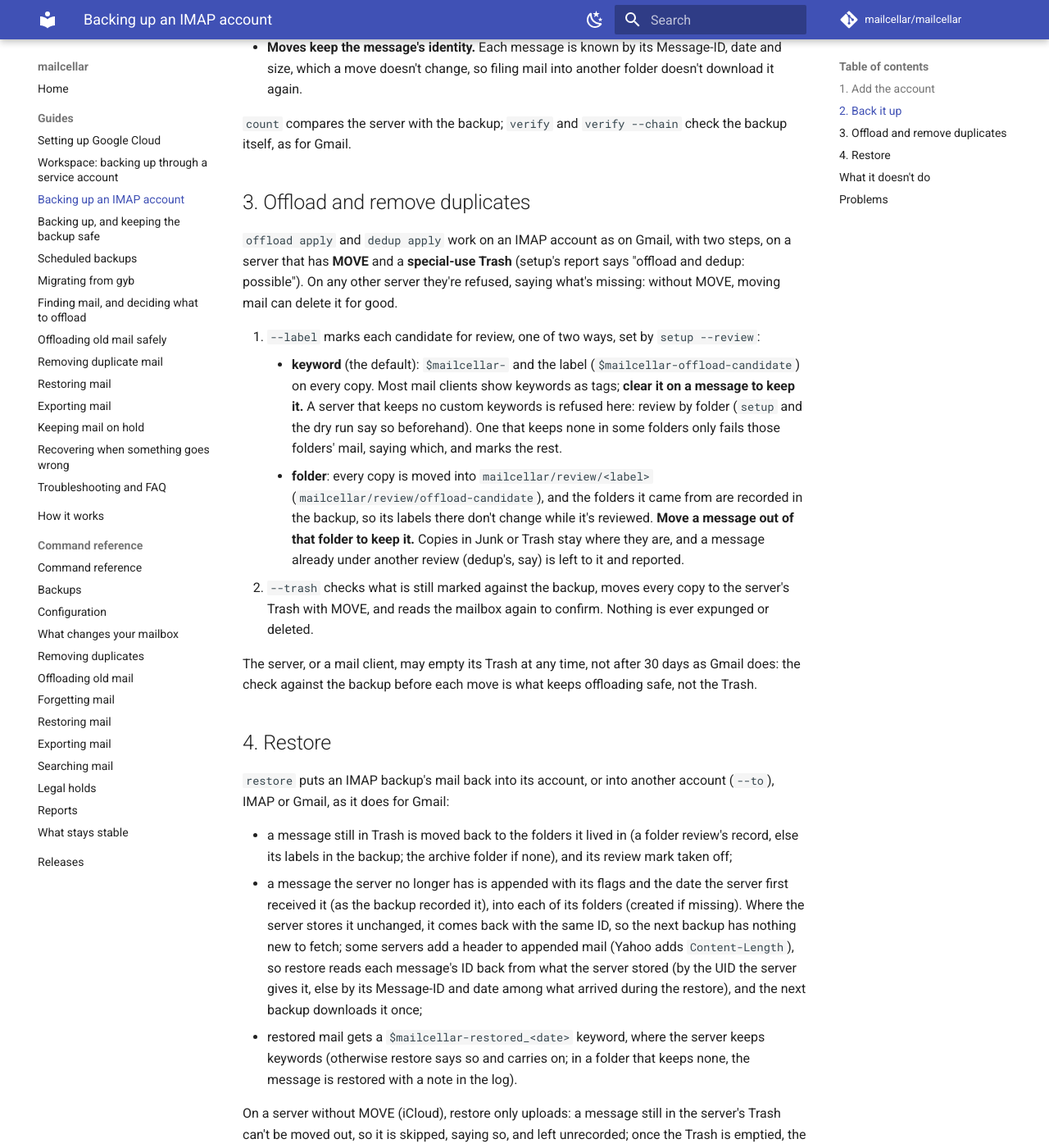
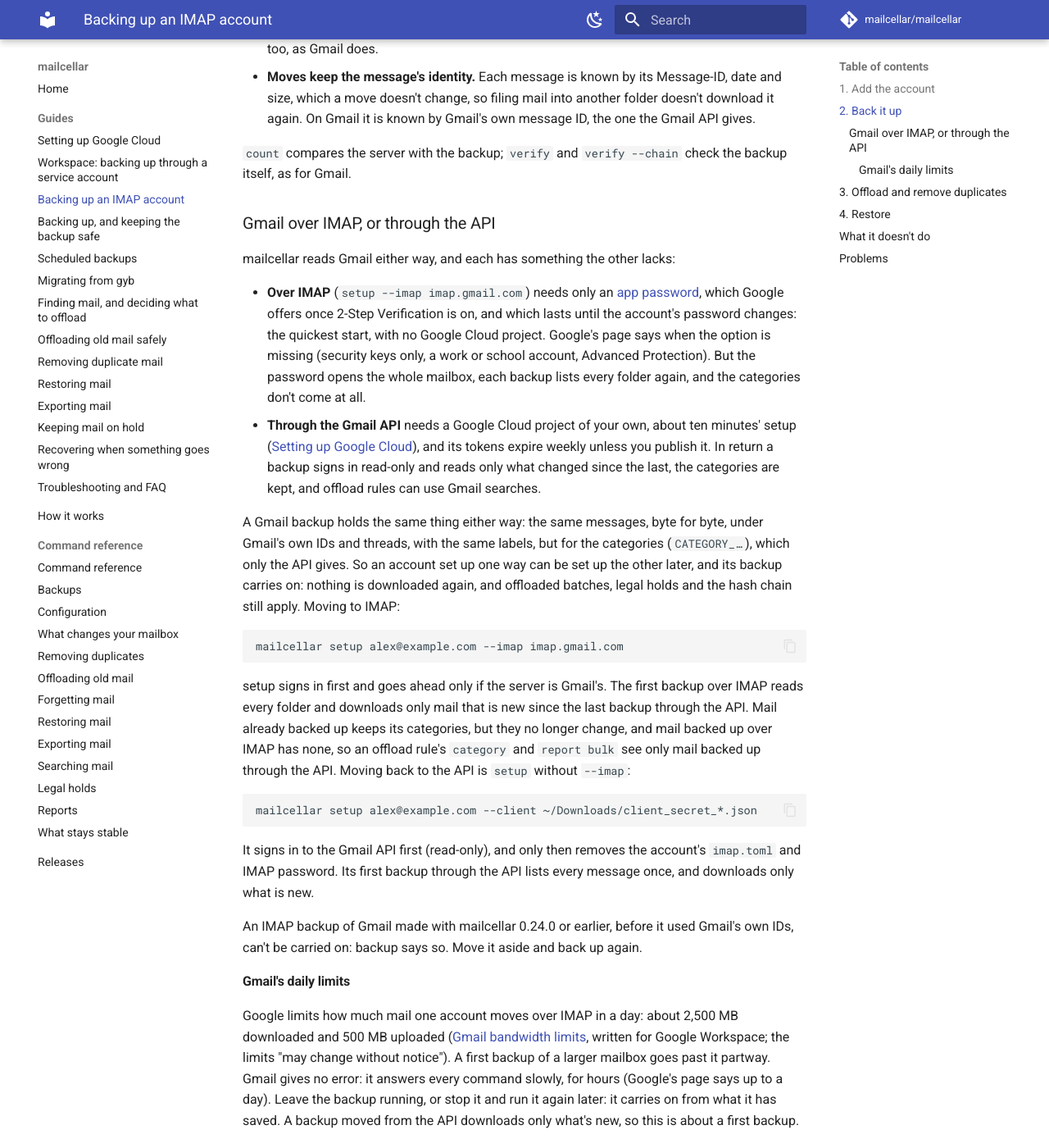
Before and after one commit to mailcellar/mailcellar, an MkDocs documentation site: the page built from docs/guide/imap.md, in a window 1280 px wide and 1400 px high, scrolled down 2772 px. Shown: the whole window at 82% size. Built offline with MkDocs 1.6.1 and Material for MkDocs 9.7.7, drawn with Linux system fonts in a browser that asks for light colours; comment, search, counter and statistics services are not loaded; some of the changed text lies outside the part shown.

Commit message:
docs(imap): Gmail over IMAP as the quick start, one backup either way
The README's quick start now offers an app password as the quickest way
in for Gmail. The IMAP guide says what each way lacks (over IMAP: the
categories, a read-only sign-in, reading only what changed; through the
API: a Cloud project and weekly tokens until published) and how an
account moves between the two with setup, keeping its backup; the
README, the Google Cloud guide and the reference's setup section point
there.

The FAQ's "Why not IMAP, or Google Takeout?" argued for the API over
IMAP, which no longer holds, and a setup choice doesn't belong on the
troubleshooting page: it becomes "Why not Google Takeout?", and its
point about tools that keep Gmail's folders as folders moves to the
comparison with mbsync and OfflineIMAP.

Gmail limits IMAP to about 2,500 MB of downloads and 500 MB of uploads a
day, which a first backup of a large mailbox goes past: the IMAP guide
gives Google's figures (linked), what that looks like (slow answers, no
error) and what to do, with a line in the FAQ's answer on slow runs and
in the restore guide.

What stays stable now says an IMAP backup of Gmail holds Gmail's own
IDs, as through the API, rather than mailcellar's.

Co-Authored-By: Claude Opus 5.5 <noreply@anthropic.com>

````diff
--- a/docs/guide/imap.md
+++ b/docs/guide/imap.md
@@ -53,7 +53,7 @@ provider's account settings and give that to `setup`.
 | iCloud Mail | `imap.mail.me.com` | `--username` with the part of the address before `@` (Apple: the full address if that fails); it has no MOVE, so offload and dedup are refused and restore only uploads |
 | Yahoo Mail | `imap.mail.yahoo.com` | it keeps no custom keywords: add `--review folder` to offload |
 | Fastmail | `imap.fastmail.com` | not yet tried with mailcellar |
-| Gmail | `imap.gmail.com` | an app password needs no Google Cloud project and doesn't expire, but opens the whole mailbox; the Gmail API (`setup` without `--imap`) can sign in read-only, reads only what changed, and keeps Important, the categories and Gmail searches in offload rules. Over IMAP, archived mail with no label is read from All Mail; after a first backup of a large mailbox, Gmail may answer IMAP slowly for a while |
+| Gmail | `imap.gmail.com` | the quickest start: no Google Cloud project, only an app password (needs 2-Step Verification); [compared with the API](#gmail-over-imap-or-through-the-api). Gmail limits IMAP to about 2,500 MB of downloads a day, so a first backup of a larger mailbox slows partway ([Gmail's daily limits](#gmails-daily-limits)) |
 
 Outlook.com and Microsoft 365 want OAuth over IMAP (XOAUTH2), which
 mailcellar doesn't do yet, so they aren't supported: `setup` refuses an
@@ -100,9 +100,11 @@ includes the account like any other, with no token to renew.
 What the backup keeps, in gyb's layout, as for Gmail:
 
 - **Folders become labels.** INBOX, and the server's Sent and Drafts
-  folders, become `INBOX`, `SENT` and `DRAFT`; other folders keep their
-  names, with `/` for nesting (`Projects/2026`). A message in two
-  folders is backed up once, with both labels.
+  folders, become `INBOX`, `SENT` and `DRAFT` (and Gmail's Important
+  `IMPORTANT`); other folders keep their names, with `/` for nesting
+  (`Projects/2026`). A message in two folders is backed up once, with
+  both labels. On Gmail the labels are Gmail's own, read with each
+  message, so a label you hide from IMAP is kept too.
 - **Flags:** an unread message gets `UNREAD`, a flagged one `STARRED`.
 - **A folder of all mail** (Gmail's All Mail, flagged `\All`) repeats
   the others and is left out, except on Gmail, where archived mail with
@@ -110,13 +112,81 @@ What the backup keeps, in gyb's layout, as for Gmail:
   gets no label, as through the Gmail API.
 - **Junk and Trash** are left out, as Spam and Trash are for Gmail. A
   message already backed up that moves to Trash stays in the backup,
-  labelled `TRASH`.
+  labelled `TRASH`; on Gmail it keeps its other labels too, as Gmail
+  does.
 - **Moves keep the message's identity.** Each message is known by its
   Message-ID, date and size, which a move doesn't change, so filing mail
-  into another folder doesn't download it again.
+  into another folder doesn't download it again. On Gmail it is known by
+  Gmail's own message ID, the one the Gmail API gives.
 
 `count` compares the server with the backup; `verify` and
 `verify --chain` check the backup itself, as for Gmail.
+
+### Gmail over IMAP, or through the API
+
+mailcellar reads Gmail either way, and each has something the other
+lacks:
+
+- **Over IMAP** (`setup --imap imap.gmail.com`) needs only an
+  [app password](https://support.google.com/accounts/answer/185833),
+  which Google offers once 2-Step Verification is on, and which lasts
+  until the account's password changes: the quickest start, with no
+  Google Cloud project. Google's page says when the option is missing
+  (security keys only, a work or school account, Advanced Protection).
+  But the password opens the whole mailbox, each backup lists every
+  folder again, and the categories don't come at all.
+- **Through the Gmail API** needs a Google Cloud project of your own,
+  about ten minutes' setup ([Setting up Google Cloud](google-cloud.md)),
+  and its tokens expire weekly unless you publish it. In return a backup
+  signs in read-only and reads only what changed since the last, the
+  categories are kept, and offload rules can use Gmail searches.
+
+A Gmail backup holds the same thing either way: the same messages, byte
+for byte, under Gmail's own IDs and threads, with the same labels, but
+for the categories (`CATEGORY_…`), which only the API gives. So an
+account set up one way can be set up the other later, and its backup
+carries on: nothing is downloaded again, and offloaded batches, legal
+holds and the hash chain still apply. Moving to IMAP:
+
+```bash
+mailcellar setup alex@example.com --imap imap.gmail.com
+```
+
+setup signs in first and goes ahead only if the server is Gmail's. The
+first backup over IMAP reads every folder and downloads only mail that
+is new since the last backup through the API. Mail already backed up
+keeps its categories, but they no longer change, and mail backed up
+over IMAP has none, so an offload rule's `category` and `report bulk`
+see only mail backed up through the API. Moving back to the API is
+`setup` without `--imap`:
+
+```bash
+mailcellar setup alex@example.com --client ~/Downloads/client_secret_*.json
+```
+
+It signs in to the Gmail API first (read-only), and only then removes the
+account's `imap.toml` and IMAP password. Its first backup through the API
+lists every message once, and downloads only what is new.
+
+An IMAP backup of Gmail made with mailcellar 0.24.0 or earlier, before
+it used Gmail's own IDs, can't be carried on: backup says so. Move it
+aside and back up again.
+
+#### Gmail's daily limits
+
+Google limits how much mail one account moves over IMAP in a day: about
+2,500 MB downloaded and 500 MB uploaded
+([Gmail bandwidth limits](https://knowledge.workspace.google.com/admin/gmail/gmail-bandwidth-limits),
+written for Google Workspace; the limits "may change without notice").
+A first backup of a larger mailbox goes past it partway. Gmail gives no
+error: it answers every command slowly, for hours (Google's page says
+up to a day). Leave the backup running, or stop it and run it again
+later: it carries on from what it has saved. A backup moved from the
+API downloads only what's new, so this is about a first backup.
+
+A restore into Gmail over IMAP uploads, so a selection larger than
+about 500 MB is better restored over several days with `--limit`, or
+through the API.
 
 ## 3. Offload and remove duplicates
 
@@ -170,6 +240,10 @@ another account (`--to`), IMAP or Gmail, as it does for Gmail:
   server keeps keywords (otherwise restore says so and carries on; in a
   folder that keeps none, the message is restored with a note in the log).
 
+Into Gmail over IMAP, Google allows about 500 MB of uploads a day
+([Gmail's daily limits](#gmails-daily-limits)): restore a large
+selection over several days with `--limit`.
+
 On a server without MOVE (iCloud), restore only uploads: a message still
 in the server's Trash can't be moved out, so it is skipped, saying so,
 and left unrecorded; once the Trash is emptied, the next restore appends
@@ -187,8 +261,9 @@ restored into an IMAP account has its labels made folders (INBOX and the
 server's Sent and Drafts for Gmail's own, a folder per user label,
 matched whatever its case and nested at `/` only; archived mail into the
 folder the server marks as its archive, All Mail on Gmail, else Archive), unread
-and starred as flags, and Important and the categories left out; an
-IMAP backup restored into Gmail has its folders made labels. A message
+and starred as flags, and Important (except into Gmail's own Important
+folder) and the categories left out; an IMAP backup restored into Gmail
+has its folders made labels. A message
 filed under several labels goes into each of those folders.
 
 The message goes back byte for byte: no Date header is added, as it is
@@ -211,8 +286,15 @@ written, and a later run replaces the password. Only a different host,
 port, username or CA file needs `--force`, since it changes `imap.toml`.
 
 **"set up as a Gmail account":** the address already has an OAuth client
-or a token, and its backup holds Gmail's message IDs. An address is
-backed up one way only, Gmail's API or IMAP.
+or a token, and its backup holds Gmail's message IDs, which over IMAP
+only Gmail's own server gives, for the account's own mailbox. Give
+`--imap imap.gmail.com`, log in as the address itself (no other
+`--username`), and leave out `--no-auth`, so setup can check the server.
+
+**"holds … under IDs made from each message's headers":** the backup
+was made over IMAP before mailcellar used Gmail's own IDs there, or the
+account was moved to another provider. Set it up as it was, or move the
+backup folder aside and back up again.
 
 **"can be read by others":** the password file's permissions were widened,
 perhaps by copying the config folder. Run the `chmod 600` the message
````
Also changed, not shown: CHANGELOG.md (+7 -6 lines), README.md (+7 -5 lines), docs/guide/google-cloud.md (+4 -1 lines), docs/guide/restore.md (+4 -0 lines), docs/guide/troubleshooting.md (+18 -20 lines), docs/reference/configuration.md (+6 -0 lines), docs/reference/stability.md (+2 -1 lines).
